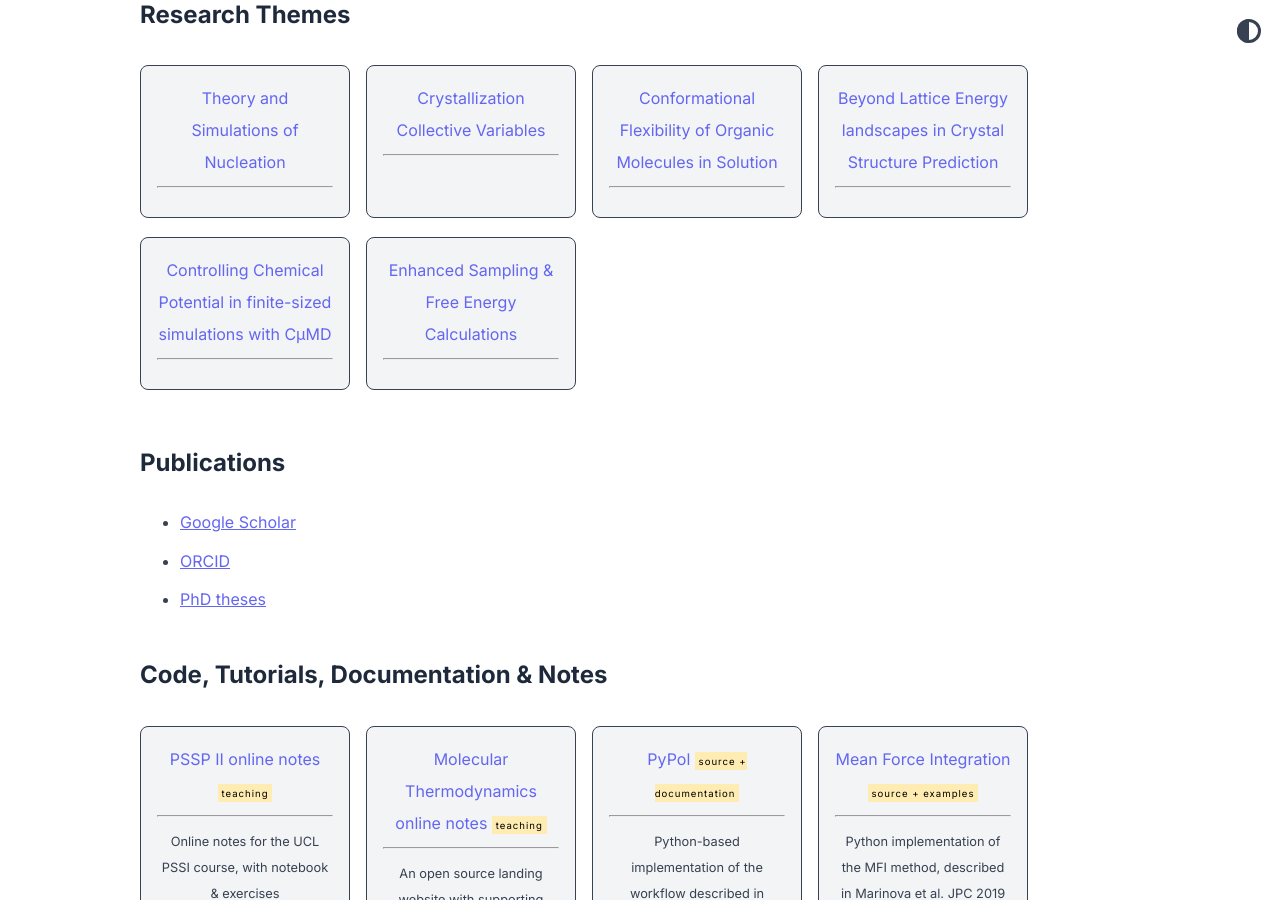
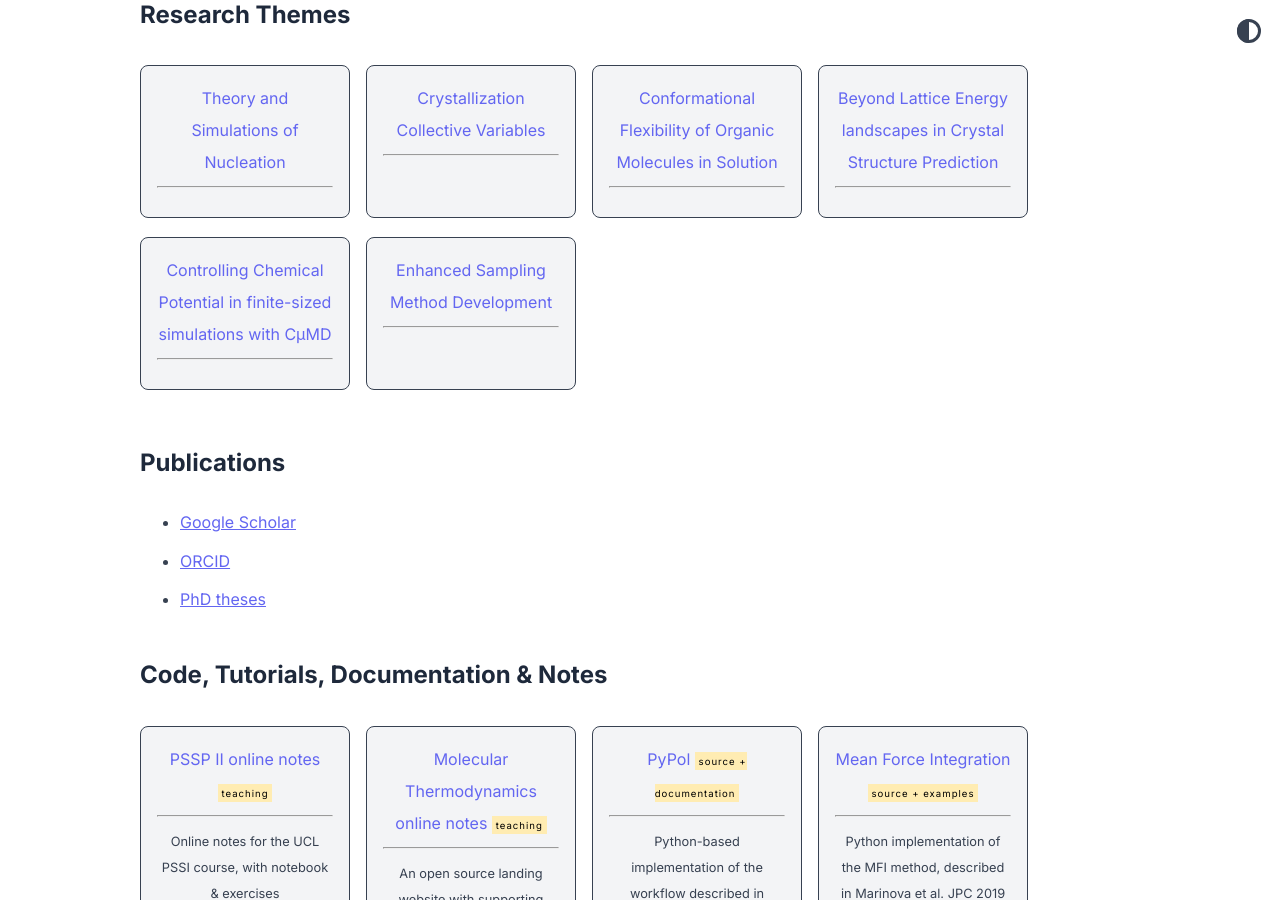
Before and after one commit to mme-ucl/mme-ucl.github.io, a Jekyll site: the page built from index.md, in a window 1280 px wide and 900 px high, scrolled down 1158 px. Built offline with Jekyll 4.4.1, drawn with Linux system fonts in a browser that asks for light colours; a script that is not in the unit is left out.

Commit message:
Update home.yml

```diff
--- a/_data/home.yml
+++ b/_data/home.yml
@@ -21,7 +21,7 @@ project_entries:
   - title: Controlling Chemical Potential in finite-sized simulations with CμMD
     url: cmumd
 
-  - title: Enhanced Sampling & Free Energy Calculations
+  - title: Enhanced Sampling Method Development
     url: enhanced
 
 old_project_entries:
```
